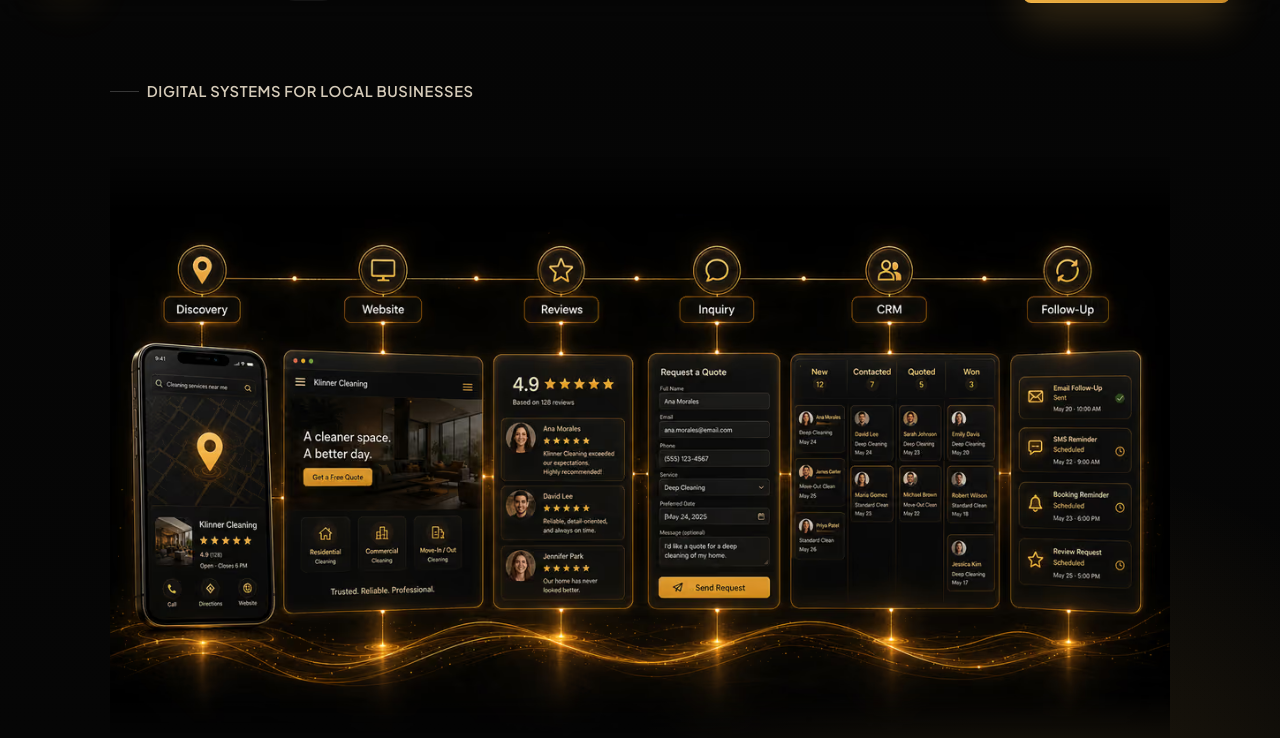
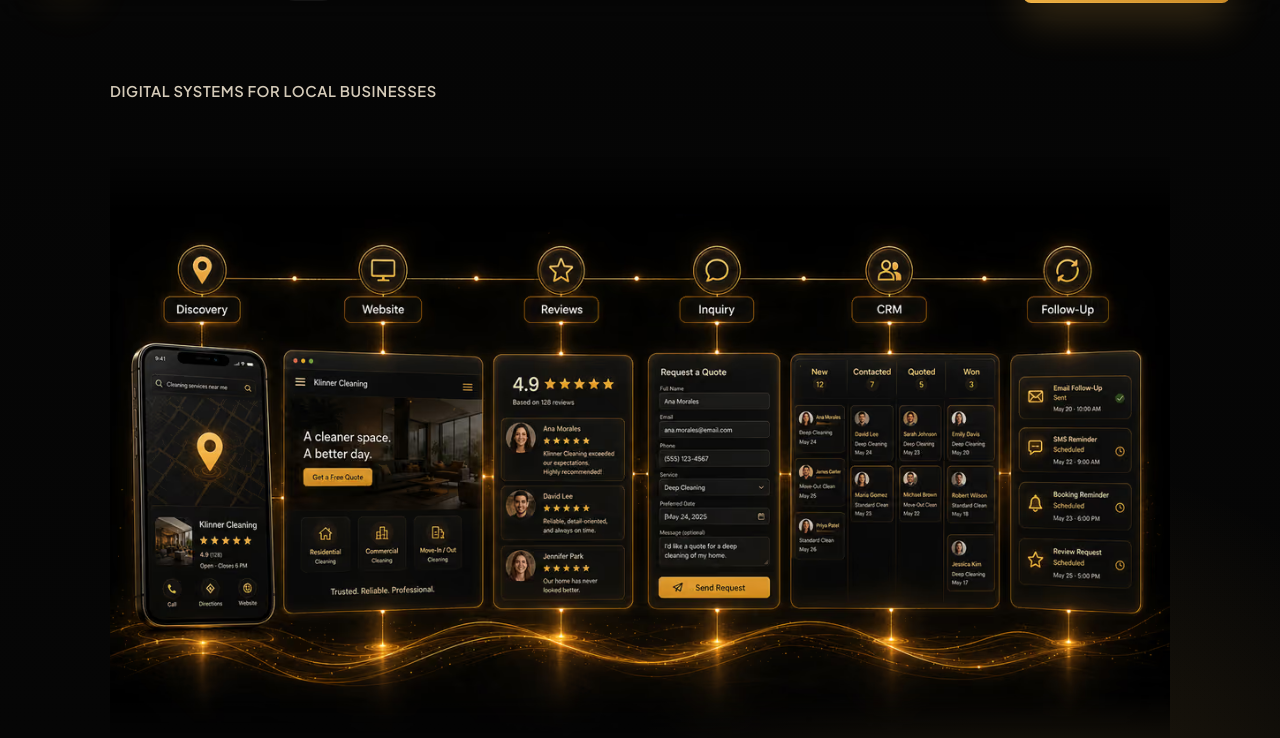
Before and after one commit to gregorblynx/blynxsystems.com, a website: page en/index.html in a window 1280 px wide. Shown: the part 62-800 px from the top of the page. Drawn offline with Linux system fonts and the light colour scheme.

Commit message:
Remove the hero eyebrow's one-sided dash
The ::before divider sitting only on the left of "DIGITAL SYSTEMS FOR
LOCAL BUSINESSES" / "SISTEMAS DIGITALES PARA NEGOCIOS LOCALES" read as
unbalanced now that the eyebrow sits alone above the hero image. Chose
removal over mirroring a second dash on the right: a label this short
doesn't need a divider on either side to read clearly, and dropping it
is the more minimal of the two options, consistent with the site's
black-first/less-is-more direction.

Scoped to .hero-eyebrow-top .eyebrow::before only — every other
section's eyebrow (Five Pillars, The Real Problem, etc.) keeps its dash
unchanged; confirmed via computed style that "THE REAL PROBLEM"'s dash
is untouched while the hero's is display:none.

No copy, font-size, hero order, image position, or CTA changes — CSS
only, no HTML diff. Verified in both languages at 1440/1280/390/320px:
0 horizontal overflow, 0 console errors.

```diff
--- a/assets/styles.css
+++ b/assets/styles.css
@@ -356,6 +356,16 @@ button {
   margin-bottom: 1.25rem;
 }
 
+/* The one-sided dash before the label read as unbalanced sitting alone
+   above the hero image (nothing else in the hero uses that motif). Scoped
+   to the hero only — every other section's eyebrow keeps its dash
+   unchanged. Removed rather than mirrored on the right: a label this short
+   doesn't need a divider on either side to read clearly, and dropping it
+   is the more minimal of the two options. */
+.hero-eyebrow-top .eyebrow::before {
+  display: none;
+}
+
 .eyebrow::before {
   width: 1.8rem;
   height: 1px;
```
